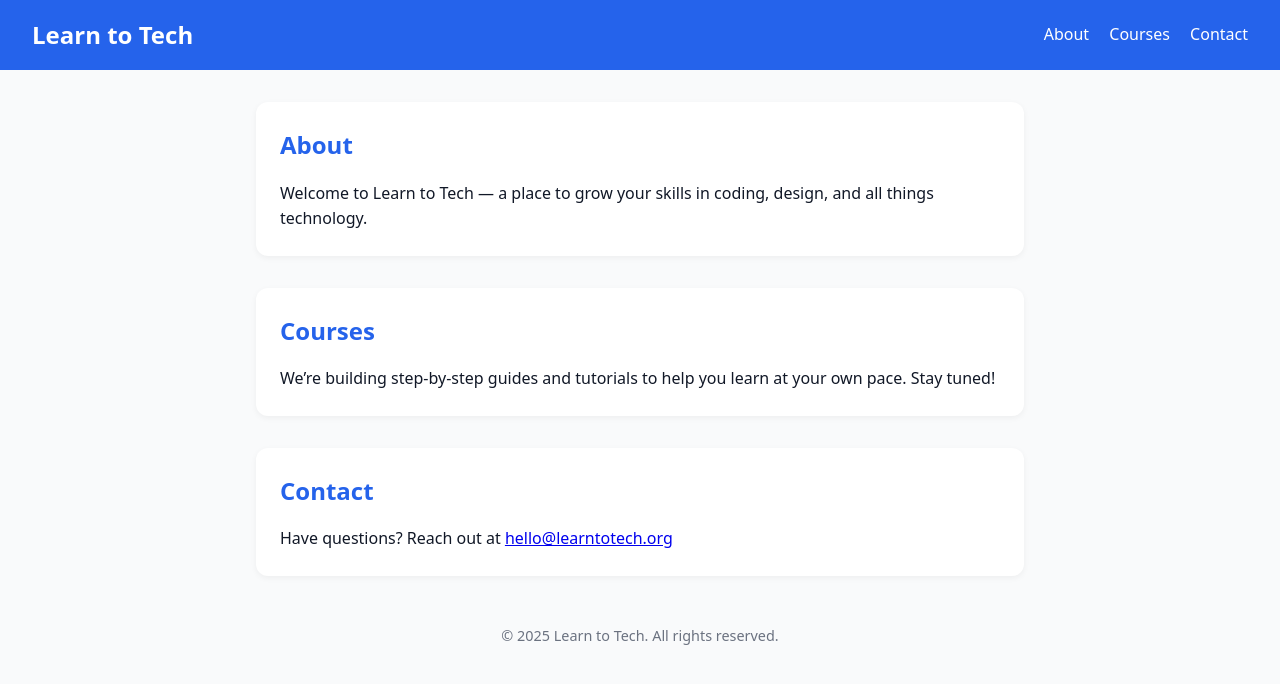
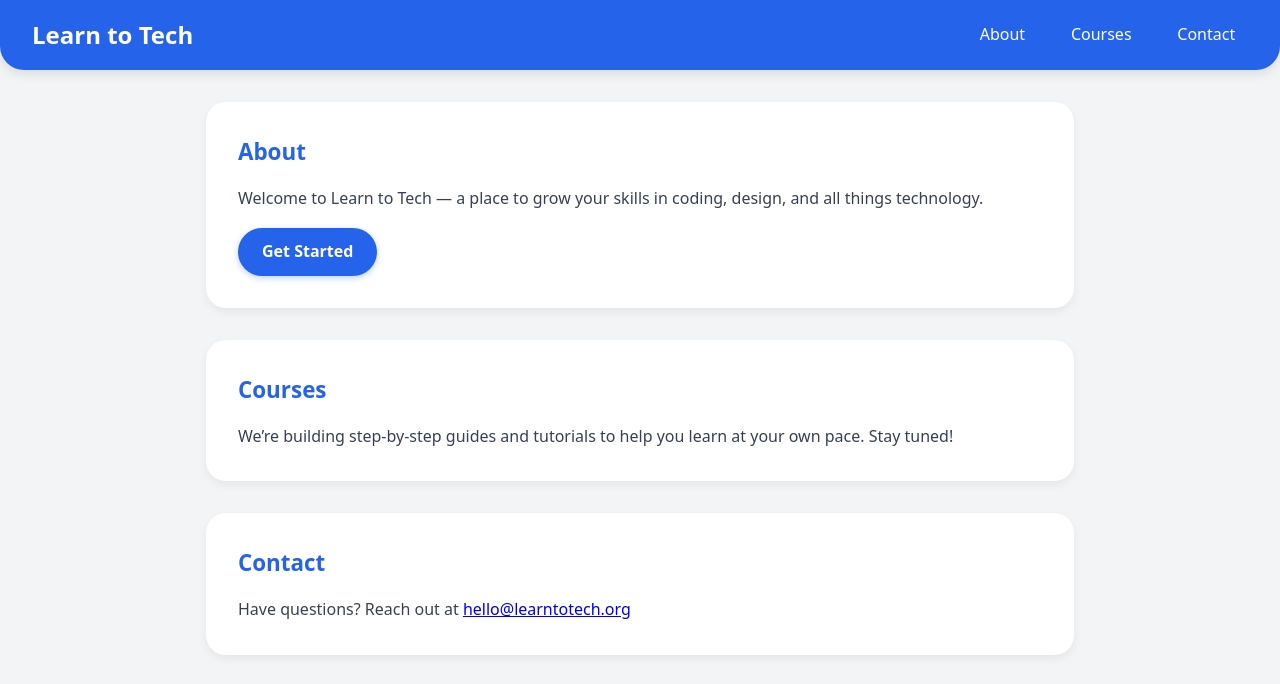
Before and after one commit to GTShady/learntotech, a plain HTML site: page index.html in a window 1280 px wide. Drawn offline with Linux system fonts and the light colour scheme.

Commit message:
Update index.html

```diff
--- a/index.html
+++ b/index.html
@@ -15,8 +15,8 @@
     body {
       font-family: system-ui, sans-serif;
       line-height: 1.6;
-      background: #f9fafb;
-      color: #111827;
+      background: #f3f4f6;
+      color: #1f2937;
     }
 
     header {
@@ -26,10 +26,13 @@
       display: flex;
       justify-content: space-between;
       align-items: center;
+      border-radius: 0 0 1.5rem 1.5rem;
+      box-shadow: 0 4px 12px rgba(0,0,0,0.1);
     }
 
     header h1 {
       font-size: 1.5rem;
+      font-weight: 700;
     }
 
     nav a {
@@ -37,36 +40,66 @@
       text-decoration: none;
       margin-left: 1rem;
       font-weight: 500;
+      padding: 0.4rem 0.8rem;
+      border-radius: 999px;
+      transition: background 0.2s;
     }
 
     nav a:hover {
-      text-decoration: underline;
+      background: rgba(255,255,255,0.2);
     }
 
     main {
-      max-width: 800px;
+      max-width: 900px;
       margin: 2rem auto;
       padding: 0 1rem;
     }
 
     section {
       margin-bottom: 2rem;
-      padding: 1.5rem;
+      padding: 2rem;
       background: white;
-      border-radius: 12px;
-      box-shadow: 0 2px 6px rgba(0,0,0,0.05);
+      border-radius: 1.25rem;
+      box-shadow: 0 4px 10px rgba(0,0,0,0.06);
     }
 
     h2 {
       margin-bottom: 1rem;
       color: #2563eb;
+      font-size: 1.4rem;
+    }
+
+    p {
+      font-size: 1rem;
+      color: #374151;
+    }
+
+    a.button {
+      display: inline-block;
+      margin-top: 1rem;
+      padding: 0.7rem 1.5rem;
+      background: #2563eb;
+      color: white;
+      text-decoration: none;
+      font-weight: 600;
+      border-radius: 999px;
+      box-shadow: 0 2px 6px rgba(37,99,235,0.3);
+      transition: background 0.2s, transform 0.1s;
+    }
+
+    a.button:hover {
+      background: #1d4ed8;
+      transform: translateY(-2px);
     }
 
     footer {
       text-align: center;
-      padding: 1rem;
+      padding: 1.5rem;
+      margin-top: 2rem;
       color: #6b7280;
       font-size: 0.9rem;
+      border-top: 2px solid #e5e7eb;
+      border-radius: 1rem 1rem 0 0;
     }
   </style>
 </head>
@@ -84,6 +117,7 @@
     <section id="about">
       <h2>About</h2>
       <p>Welcome to Learn to Tech — a place to grow your skills in coding, design, and all things technology.</p>
+      <a href="#courses" class="button">Get Started</a>
     </section>
 
     <section id="courses">
@@ -97,8 +131,5 @@
     </section>
   </main>
 
-  <footer>
-    &copy; 2025 Learn to Tech. All rights reserved.
-  </footer>
 </body>
 </html>
```
